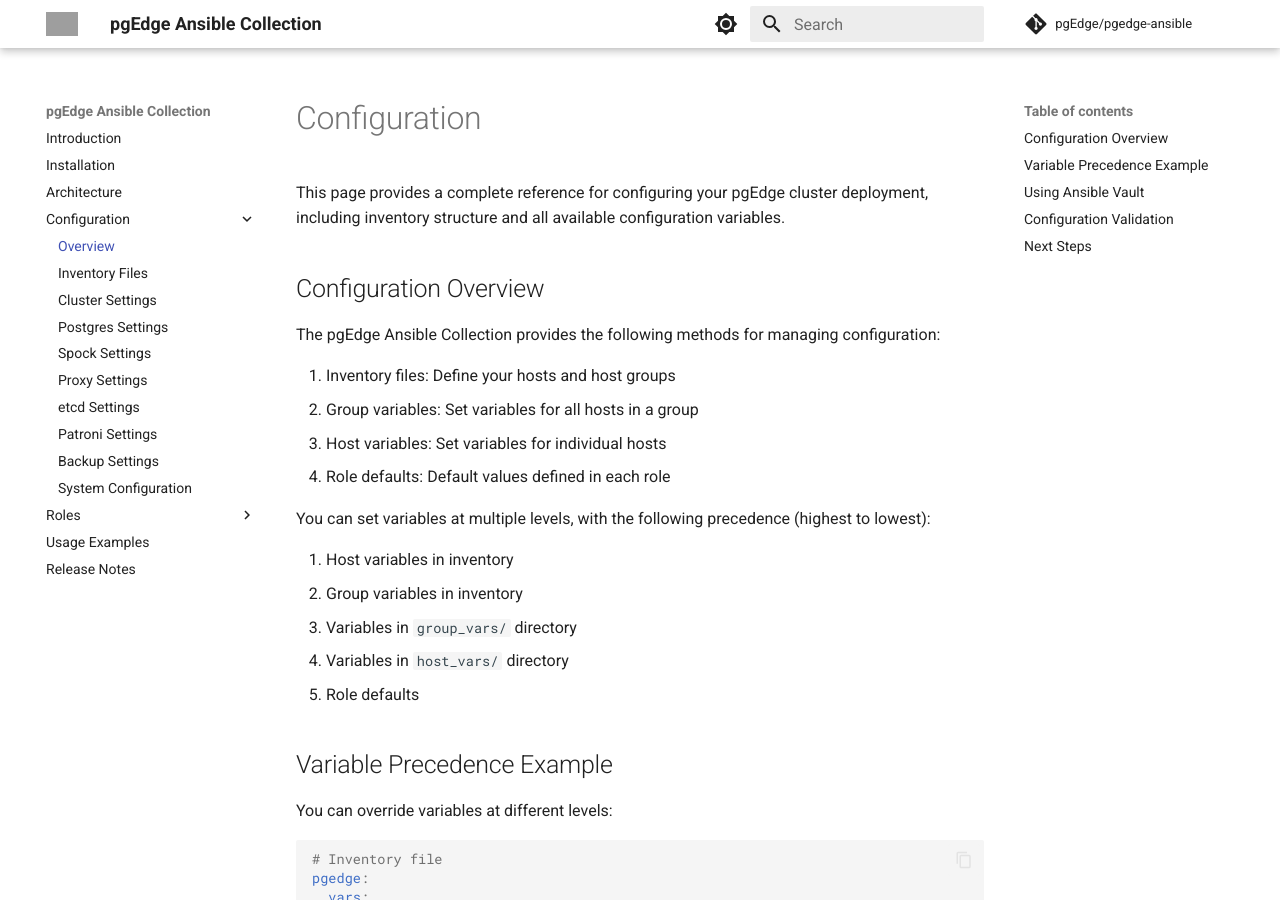
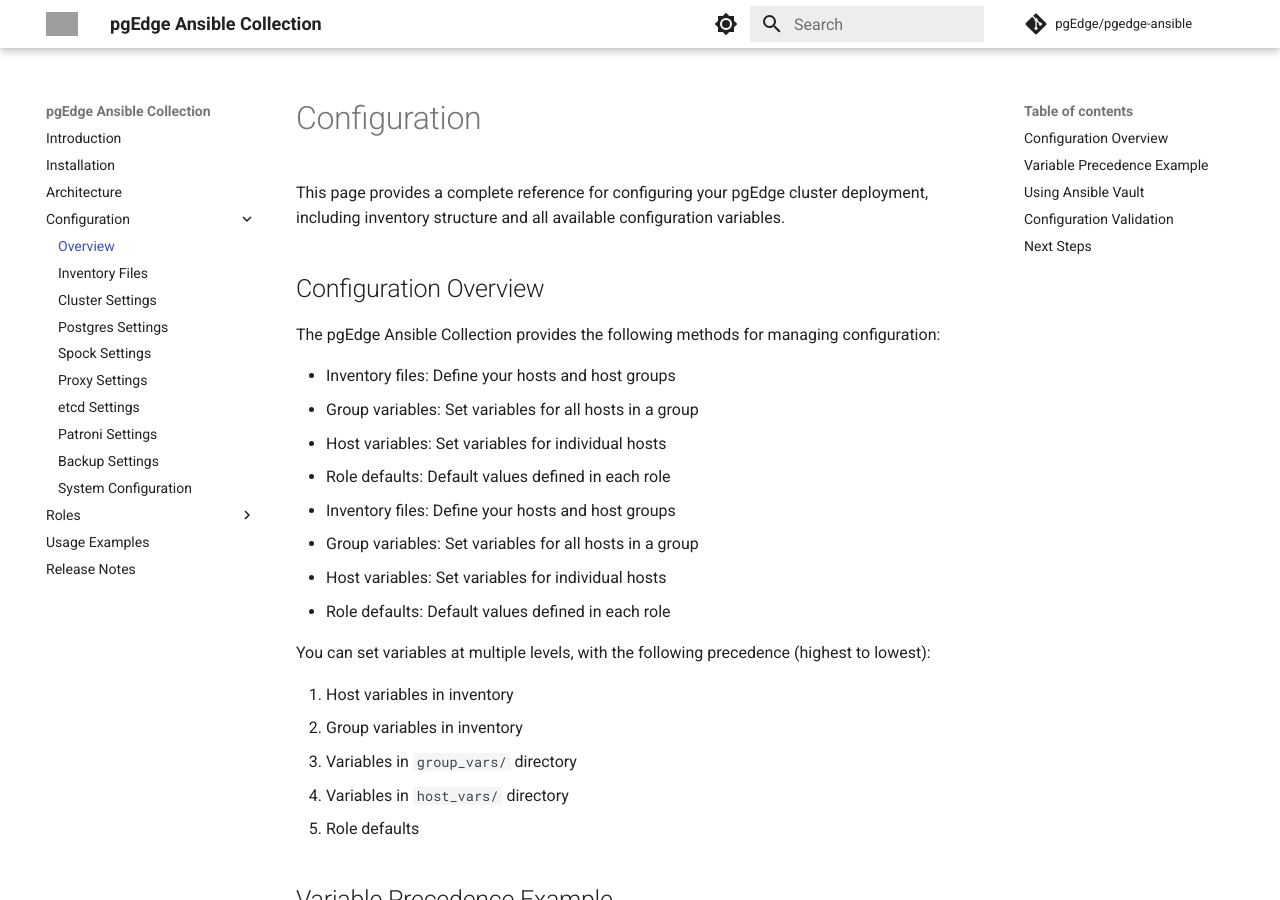
Before and after one commit to pgEdge/pgedge-ansible, an MkDocs documentation site: the page built from docs/configuration/index.md, in a window 1280 px wide and 900 px high. Built offline with MkDocs 1.6.1 and Material for MkDocs 9.7.7, drawn with Linux system fonts in a browser that asks for light colours; comment, search, counter and statistics services are not loaded; grey boxes are pictures that could not be loaded.

Commit message:
Update docs/configuration/index.md
Co-authored-by: susan-pgedge <130390403+susan-pgedge@users.noreply.github.com>

```diff
--- a/docs/configuration/index.md
+++ b/docs/configuration/index.md
@@ -6,6 +6,10 @@
 
 The pgEdge Ansible Collection provides the following methods for managing configuration:
 
+- Inventory files: Define your hosts and host groups
+- Group variables: Set variables for all hosts in a group
+-  Host variables: Set variables for individual hosts
+-  Role defaults: Default values defined in each role
 1. Inventory files: Define your hosts and host groups
 2. Group variables: Set variables for all hosts in a group
 3. Host variables: Set variables for individual hosts
```
